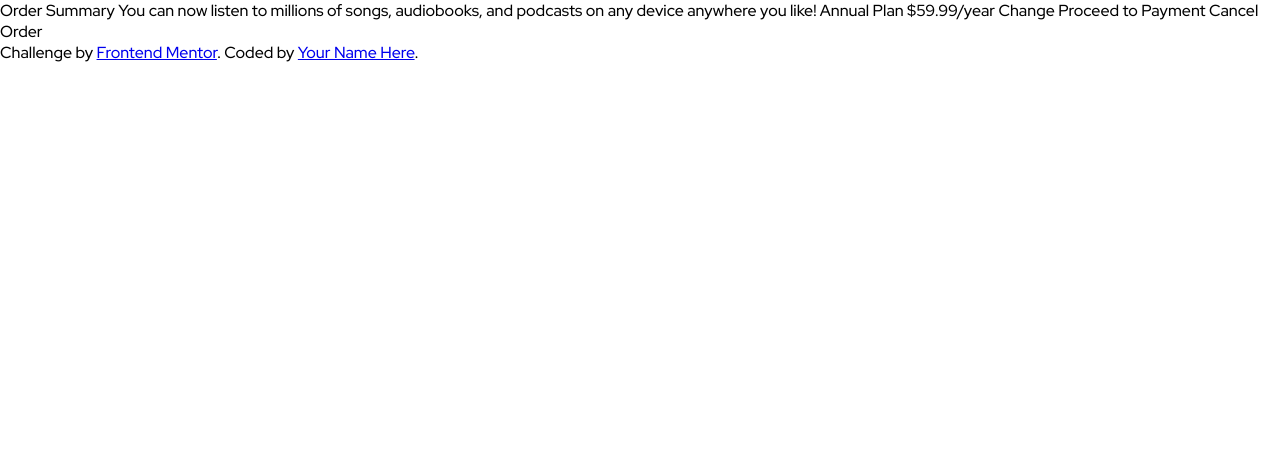
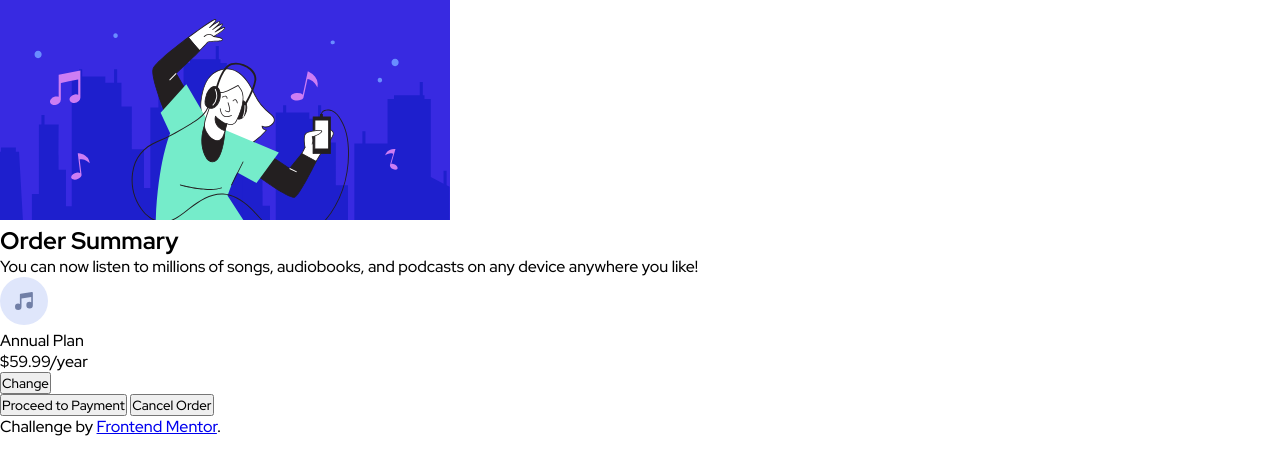
Before and after one commit to kanuos/fem-order-summary-component, a plain HTML site: page index.html in a window 1280 px wide. Drawn offline with Linux system fonts and the light colour scheme.

Commit message:
html structure

```diff
--- a/index.html
+++ b/index.html
@@ -1,39 +1,58 @@
 <!DOCTYPE html>
 <html lang="en">
+  <head>
+    <meta charset="UTF-8" />
+    <meta name="viewport" content="width=device-width, initial-scale=1.0" />
+    <meta
+      name="description"
+      content="Front End Mentor Order summary card solution" />
+    <link
+      rel="icon"
+      type="image/png"
+      sizes="32x32"
+      href="./images/favicon-32x32.png" />
 
-<head>
-  <meta charset="UTF-8">
-  <meta name="viewport" content="width=device-width, initial-scale=1.0">
-  <meta name="description" content="Front End Mentor Order summary card solution">
-  <link rel="icon" type="image/png" sizes="32x32" href="./images/favicon-32x32.png">
+    <title>Frontend Mentor | Order summary card</title>
+    <link rel="preconnect" href="https://fonts.googleapis.com" />
+    <link rel="preconnect" href="https://fonts.gstatic.com" crossorigin />
+    <link
+      href="https://fonts.googleapis.com/css2?family=Red+Hat+Display:wght@500;700;900&display=swap"
+      rel="stylesheet" />
 
-  <title>Frontend Mentor | Order summary card</title>
-  <link rel="preconnect" href="https://fonts.googleapis.com">
-  <link rel="preconnect" href="https://fonts.gstatic.com" crossorigin>
-  <link href="https://fonts.googleapis.com/css2?family=Red+Hat+Display:wght@500;700;900&display=swap" rel="stylesheet">
+    <link rel="stylesheet" href="./style.css" />
+  </head>
 
-  <link rel="stylesheet" href="./style.css">
-</head>
+  <body>
+    <main class="card">
+      <img
+        src="./images/illustration-hero.svg"
+        alt=""
+        role="presentation"
+        class="card__img" />
+      <section class="card__text">
+        <h1 class="card__heading">Order Summary</h1>
+        <p class="card__desc">
+          You can now listen to millions of songs, audiobooks, and podcasts on
+          any device anywhere you like!
+        </p>
+        <div class="card__info">
+          <img src="./images/icon-music.svg" alt="Play icon" />
+          <ul>
+            <li>Annual Plan</li>
+            <li>$59.99/year</li>
+          </ul>
+          <button class="btn btn--tertiary">Change</button>
+        </div>
+        <button class="btn btn--primary">Proceed to Payment</button>
+        <button class="btn btn--secondary">Cancel Order</button>
+      </section>
+    </main>
 
-<body>
-
-  Order Summary
-
-  You can now listen to millions of songs, audiobooks, and podcasts on any
-  device anywhere you like!
-
-  Annual Plan
-  $59.99/year
-
-  Change
-
-  Proceed to Payment
-  Cancel Order
-
-  <div class="attribution">
-    Challenge by <a href="https://www.frontendmentor.io?ref=challenge" target="_blank">Frontend Mentor</a>.
-    Coded by <a href="#">Your Name Here</a>.
-  </div>
-</body>
-
+    <footer class="attribution">
+      Challenge by
+      <a href="https://www.frontendmentor.io?ref=challenge" target="_blank"
+        >Frontend Mentor</a
+      >.
+    </footer>
+  </body>
 </html>
```
